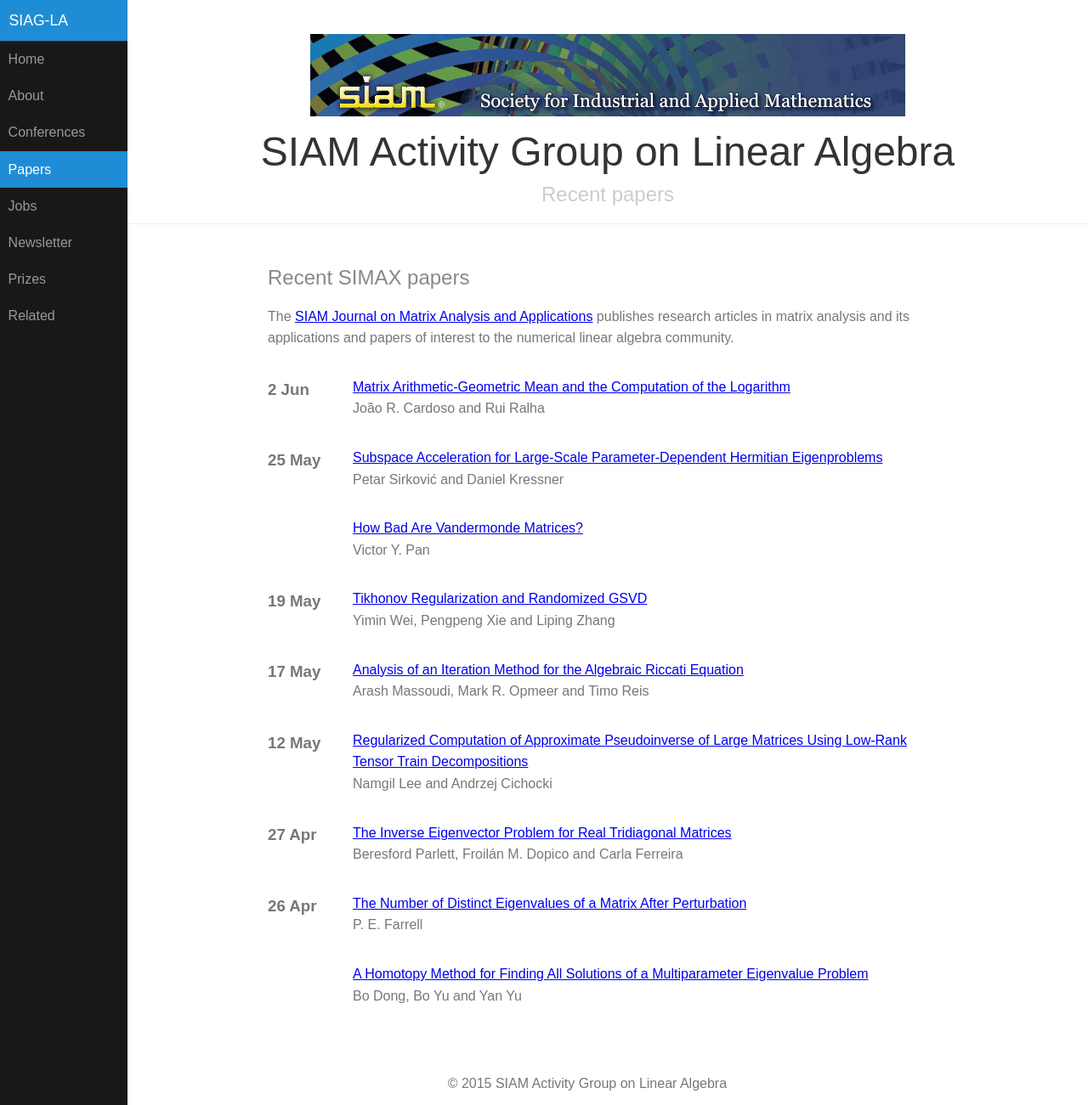
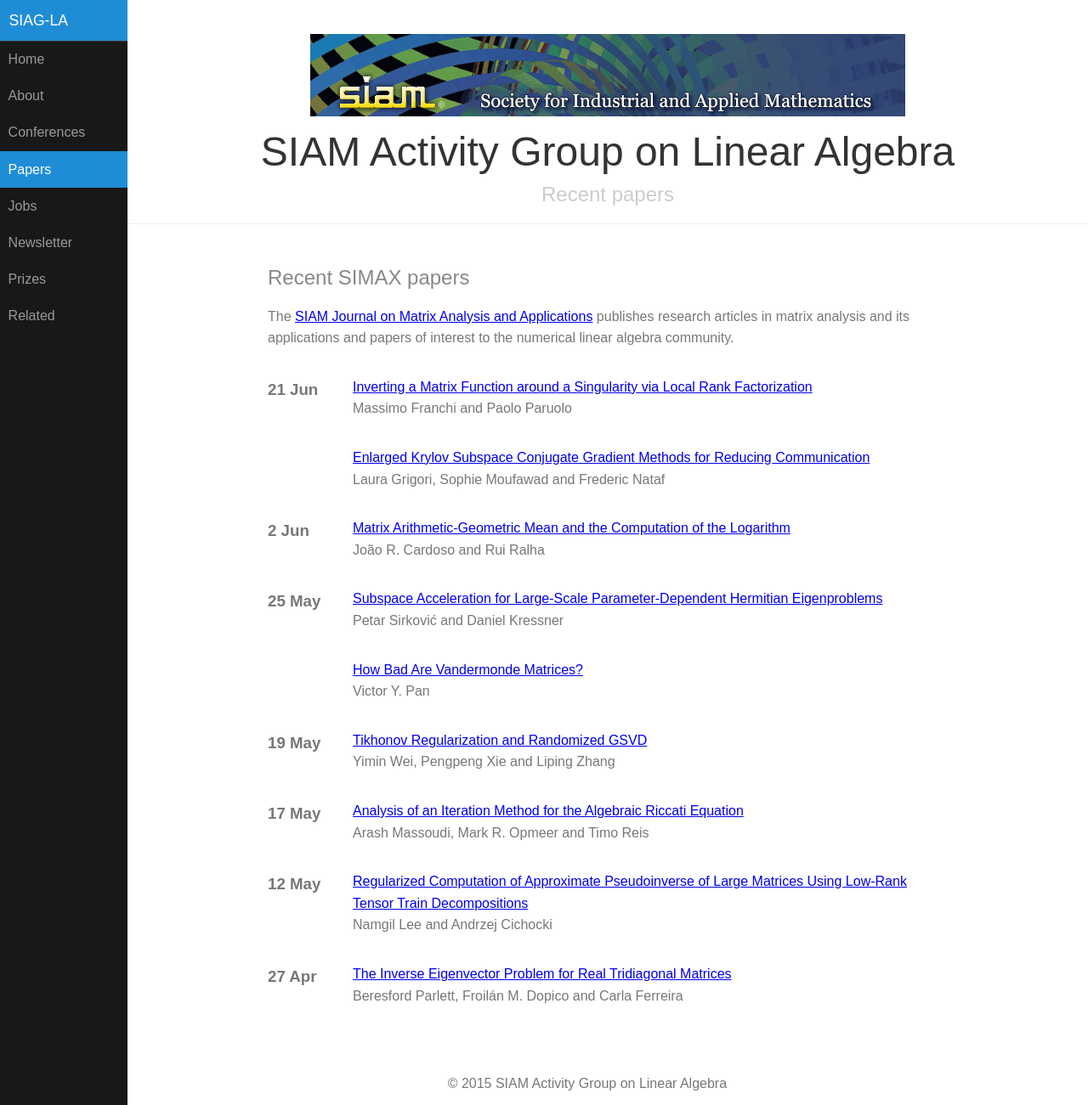
Before and after one commit to dbindel/siagla, a Jekyll site: the page built from simax.html, in a window 1280 px wide and 1301 px high. Shown: the whole window at 85% size. Built offline with Jekyll 4.4.1, drawn with Linux system fonts in a browser that asks for light colours.

Commit message:
Automated updates to simax.yml

```diff
--- a/_data/simax.yml
+++ b/_data/simax.yml
@@ -1596,3 +1596,19 @@
   pp_start: '719'
   title: Matrix Arithmetic-Geometric Mean and the Computation of the Logarithm
   volume: '37'
+- authors: Laura Grigori, Sophie Moufawad and Frederic Nataf
+  date: '2016-06-21T07:00:00Z'
+  doi: doi:10.1137/140989492
+  link: http://epubs.siam.org/doi/abs/10.1137/140989492?ai=s7&mi=3ezuvv&af=R
+  pp_end: '773'
+  pp_start: '744'
+  title: Enlarged Krylov Subspace Conjugate Gradient Methods for Reducing Communication
+  volume: '37'
+- authors: Massimo Franchi and Paolo Paruolo
+  date: '2016-06-21T07:00:00Z'
+  doi: doi:10.1137/140999839
+  link: http://epubs.siam.org/doi/abs/10.1137/140999839?ai=s7&mi=3ezuvv&af=R
+  pp_end: '797'
+  pp_start: '774'
+  title: Inverting a Matrix Function around a Singularity via Local Rank Factorization
+  volume: '37'
```
